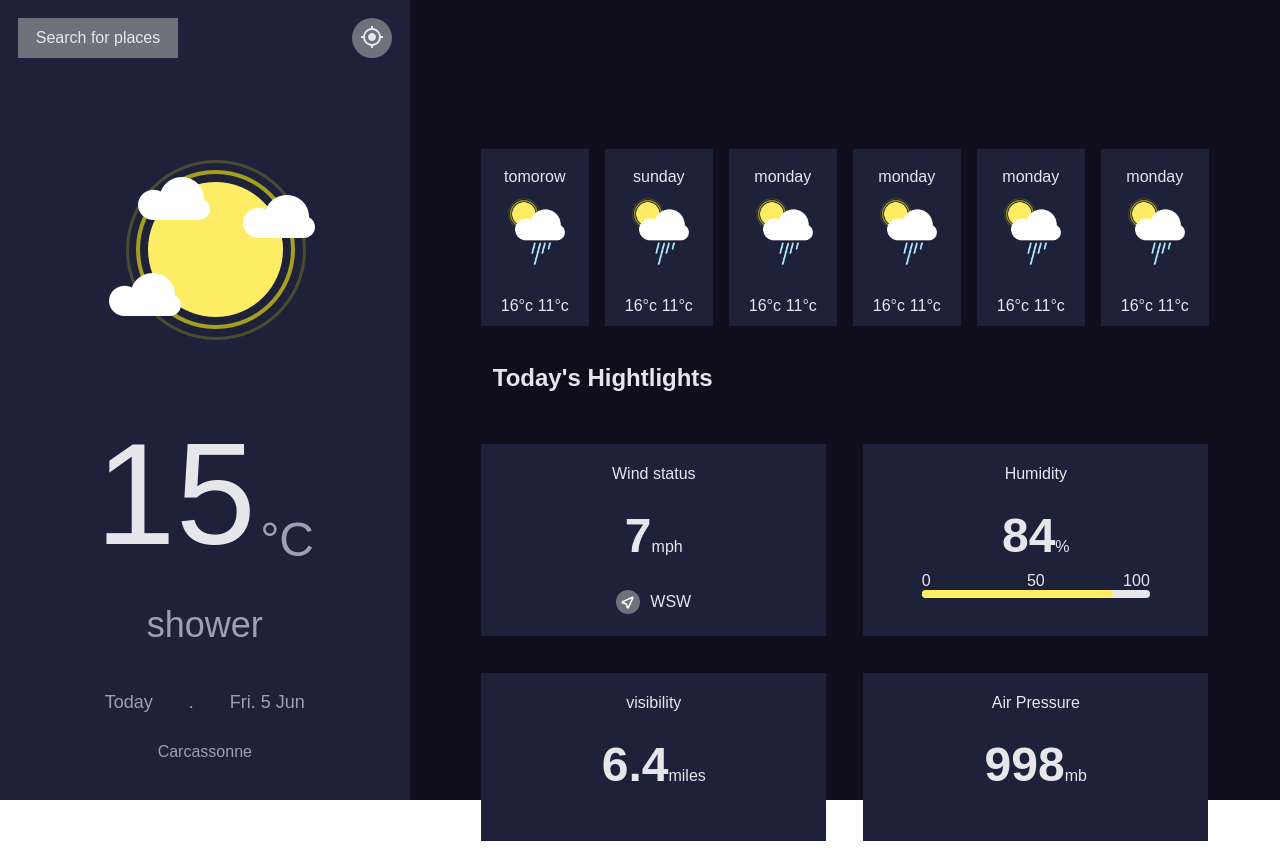
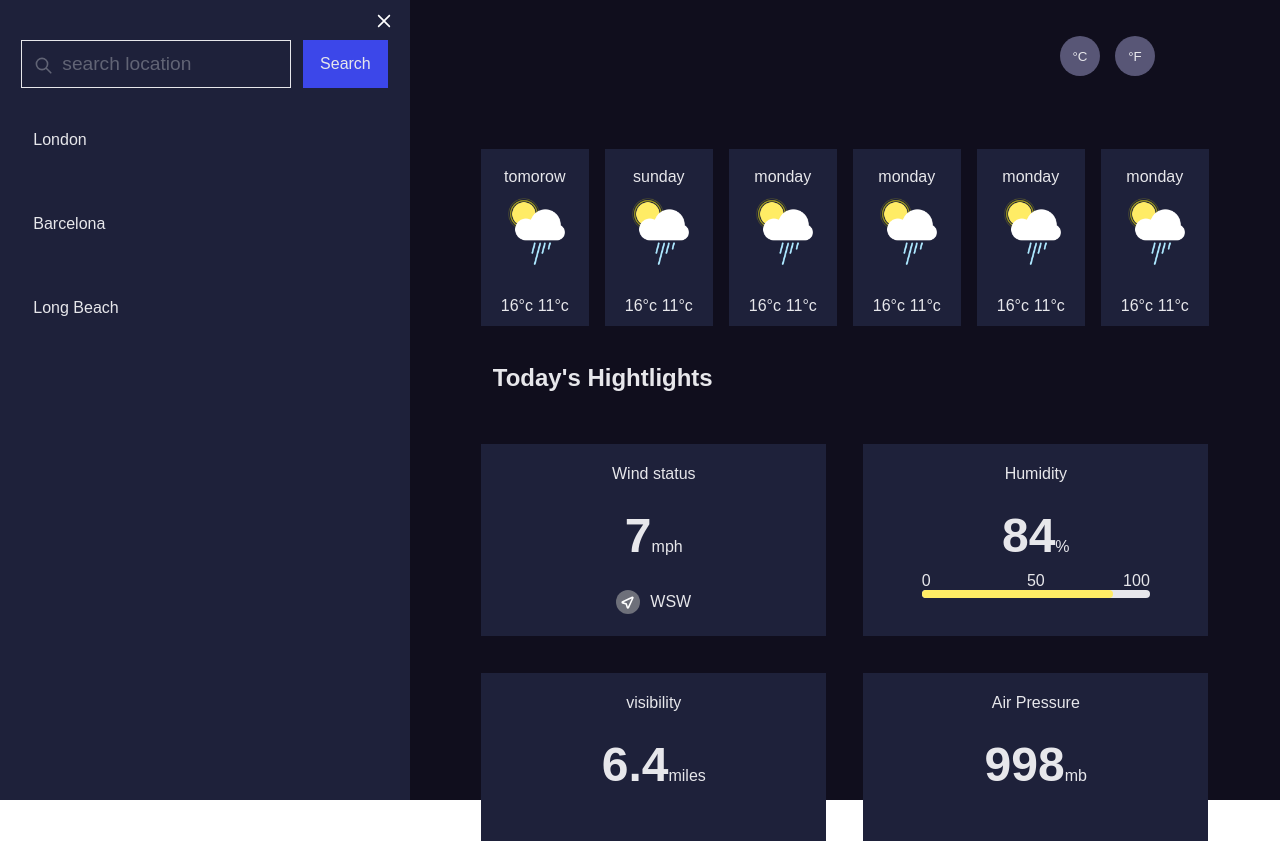
Before and after one commit to Geoffrey-Maillot/Wheater-App, a React app: page / in a window 1280 px wide. Built offline with nearby package versions, Linux system fonts and the light colour scheme.

Commit message:
Add Button °C and °F

```diff
--- a/src/components/Hightlights/index.tsx
+++ b/src/components/Hightlights/index.tsx
@@ -43,8 +43,13 @@ const dataOtherDays = [
 
 const Hightlights = () => (
   <section className="hightlights">
+    <button className="hightlights-button" type="button">
+      °C
+    </button>
+    <button className="hightlights-button" type="button">
+      °F
+    </button>
     <div className="otherDays">
-      {' '}
       {dataOtherDays.map((day) => (
         <OtherDay key={day.date} {...day} />
       ))}
--- a/src/components/Hightlights/styles.scss
+++ b/src/components/Hightlights/styles.scss
@@ -4,6 +4,28 @@
   width: 100%;
   background-color: vars.$primary;
   padding: 23px;
+
+  position: relative;
+
+  &-button {
+    width: 40px;
+    height: 40px;
+    border-radius: 50%;
+    border: none;
+    color: vars.$grey;
+    background-color: #585676;
+    font-weight: 500;
+
+    position: absolute;
+    top: 36px;
+    right: 125px;
+
+    display: none;
+  }
+
+  &-button:nth-last-child(4) {
+    right: 180px;
+  }
 
   .otherDays {
     width: 100%;
@@ -147,6 +169,10 @@
     height: 910px;
     max-height: 100vh;
 
+    &-button {
+      display: block;
+    }
+
     .otherDays {
       margin-top: 116px;
     }
--- a/src/components/TodayWeater/index.tsx
+++ b/src/components/TodayWeater/index.tsx
@@ -14,7 +14,7 @@ interface Props {
   searchIsOpen: boolean;
 }
 
-const TodayWeater = ({ searchIsOpen = false }: Props) => (
+const TodayWeater = ({ searchIsOpen = true }: Props) => (
   <section className="todayWeater left">
     {/*Form*/}
     {searchIsOpen && <Form />}
```
